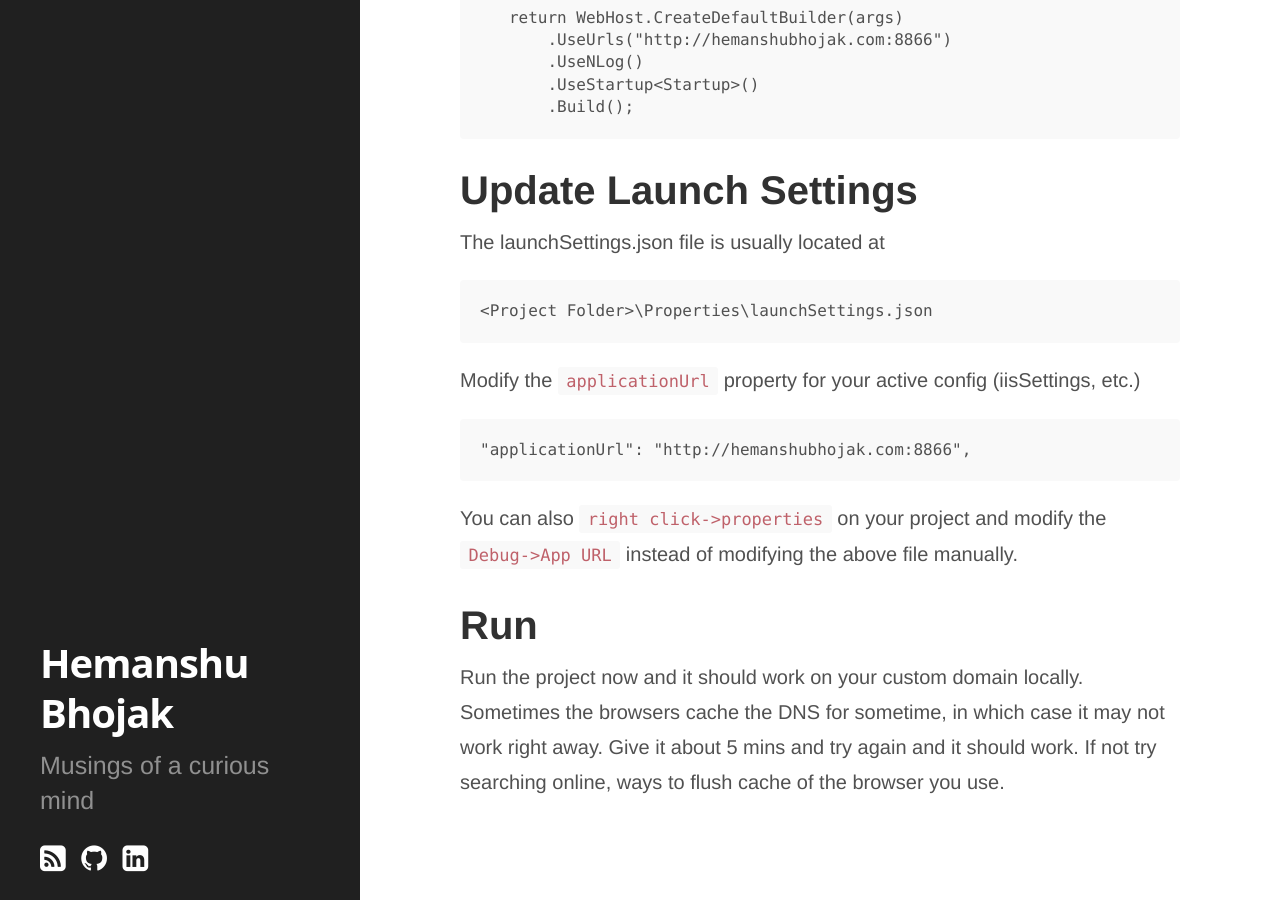
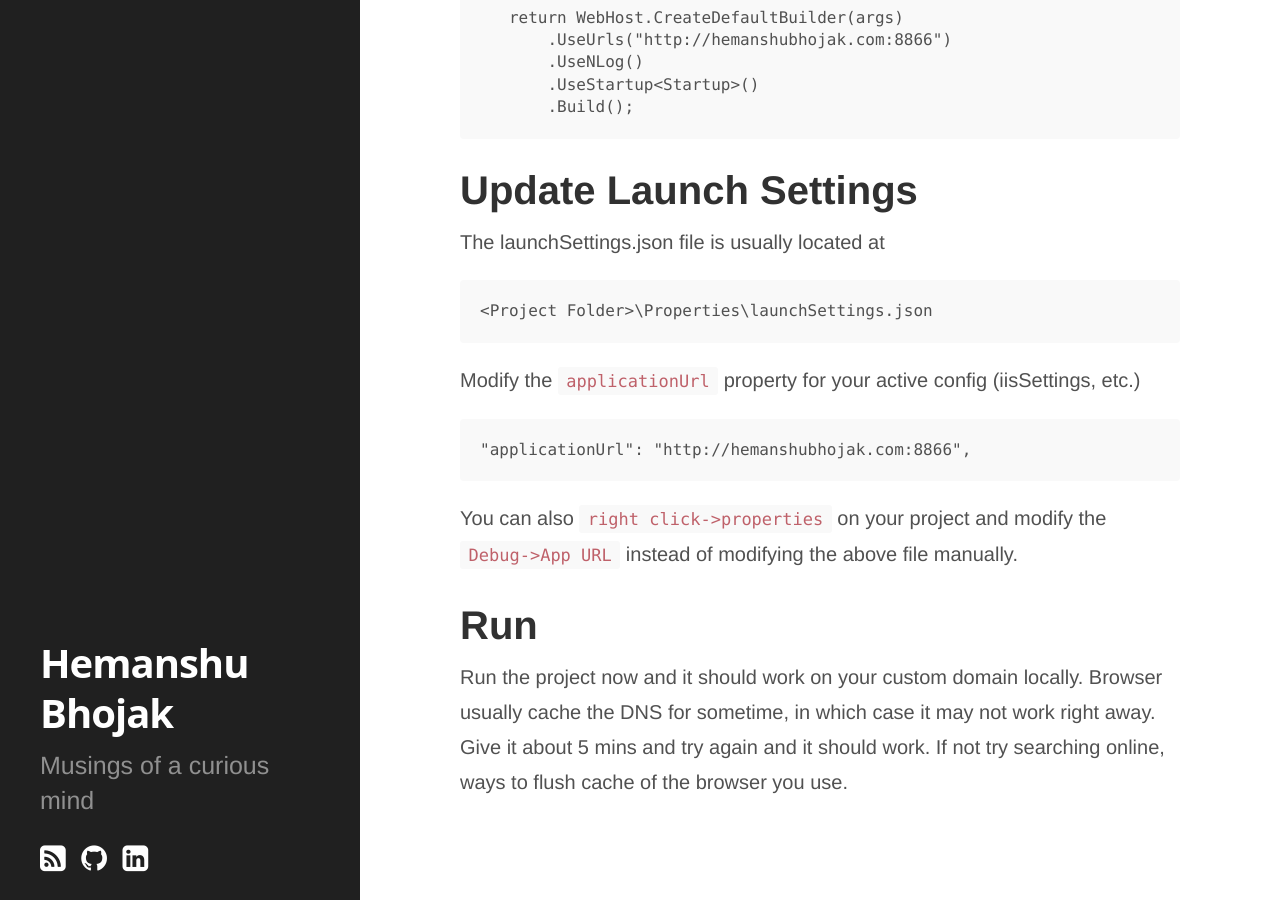
Before and after one commit to technoheman/hemanshubhojak.com, a Jekyll site: the page built from _posts/2018/2018-07-26-custom-domain-in-asp.net-core-kestrel.md, in a window 1280 px wide and 900 px high, scrolled down 1557 px. Built offline with Jekyll 4.4.1, drawn with Linux system fonts in a browser that asks for light colours; some web fonts are replaced; comment, search, counter and statistics services are not loaded.

Commit message:
Update 2018-07-26-custom-domain-in-asp.net-core-kestrel.md

```diff
--- a/_posts/2018/2018-07-26-custom-domain-in-asp.net-core-kestrel.md
+++ b/_posts/2018/2018-07-26-custom-domain-in-asp.net-core-kestrel.md
@@ -66,4 +66,4 @@ You can also `right click->properties` on your project and modify the `Debug->Ap
 
 # Run
 
-Run the project now and it should work on your custom domain locally. Sometimes the browsers cache the DNS for sometime, in which case it may not work right away. Give it about 5 mins and try again and it should work. If not try searching online, ways to flush cache of the browser you use.
+Run the project now and it should work on your custom domain locally. Browser usually cache the DNS for sometime, in which case it may not work right away. Give it about 5 mins and try again and it should work. If not try searching online, ways to flush cache of the browser you use.
```
